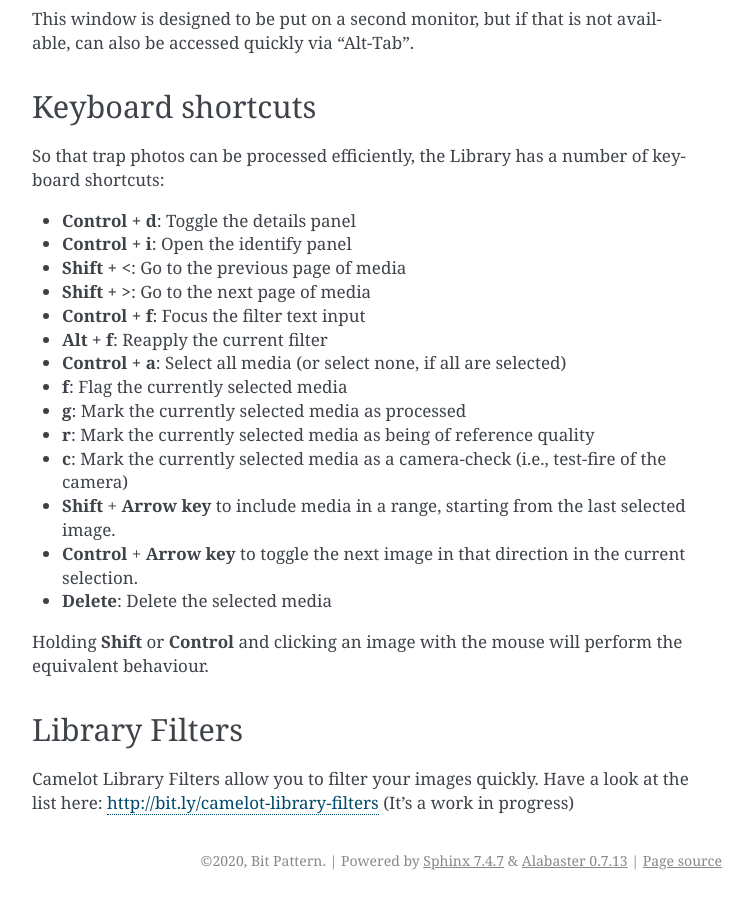
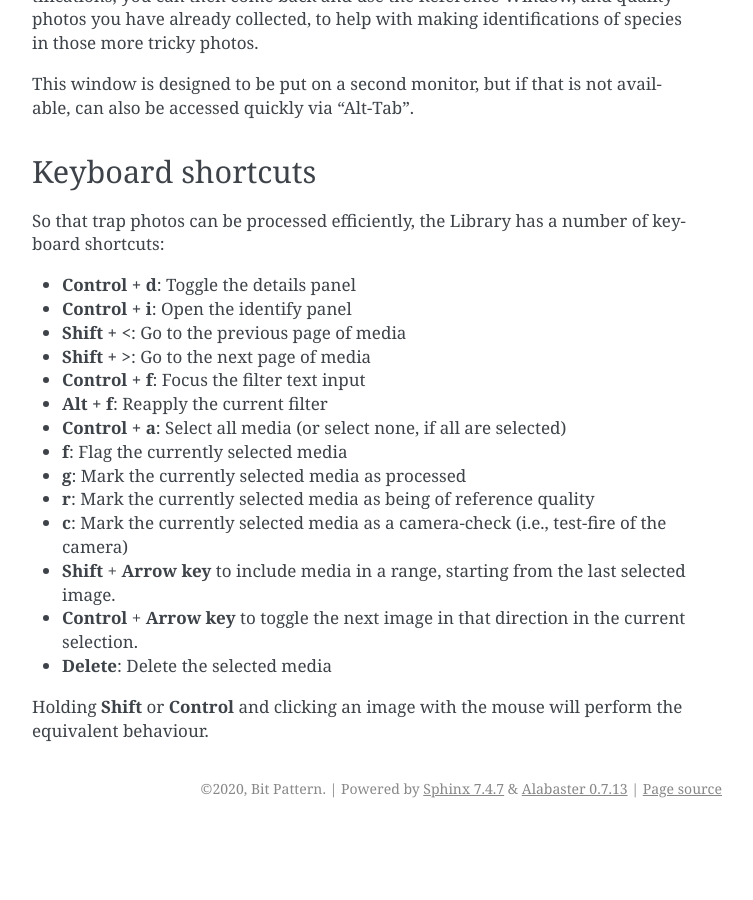
Before and after one commit to heidihendry/camelot, a Sphinx documentation site: the page built from doc/library.rst, in a window 1280 px wide and 900 px high, scrolled down 5135 px. Shown: the whole window, without its empty margins (388-1141 px from the left). Built offline with Sphinx 7.4.7, drawn with Linux system fonts in a browser that asks for light colours; after the commit the page ends 5963 px from its top, so only the background shows below that; some of the changed text lies outside the part shown.

Commit message:
Update library.rst

```diff
--- a/doc/library.rst
+++ b/doc/library.rst
@@ -228,10 +232,3 @@ number of keyboard shortcuts:
 -  **Delete**: Delete the selected media
 
 Holding **Shift** or **Control** and clicking an image with the mouse will perform the equivalent behaviour.
-
-Library Filters
-~~~~~~~~~~~~~~~
-Camelot Library Filters allow you to filter your images quickly.
-Have a look at the list here:
-http://bit.ly/camelot-library-filters
-(It's a work in progress)
```
Also changed, not shown: other parts of doc/library.rst (+4 -0 lines).
